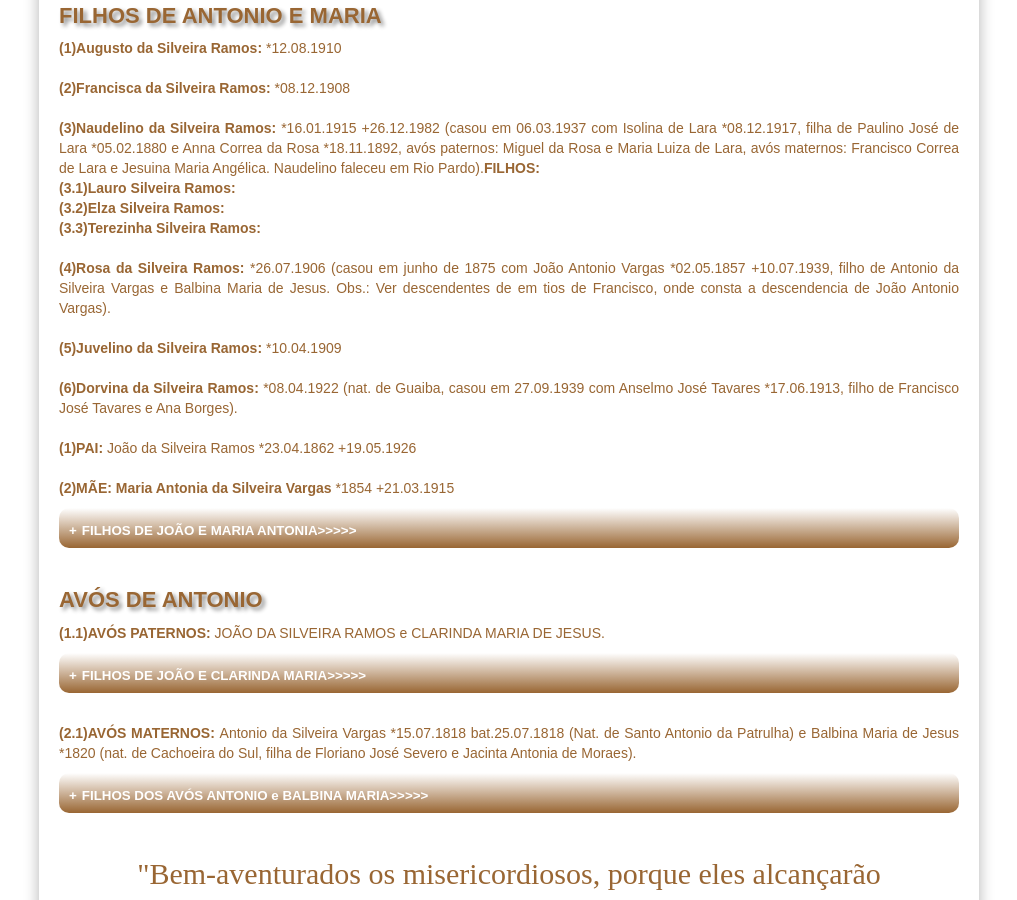
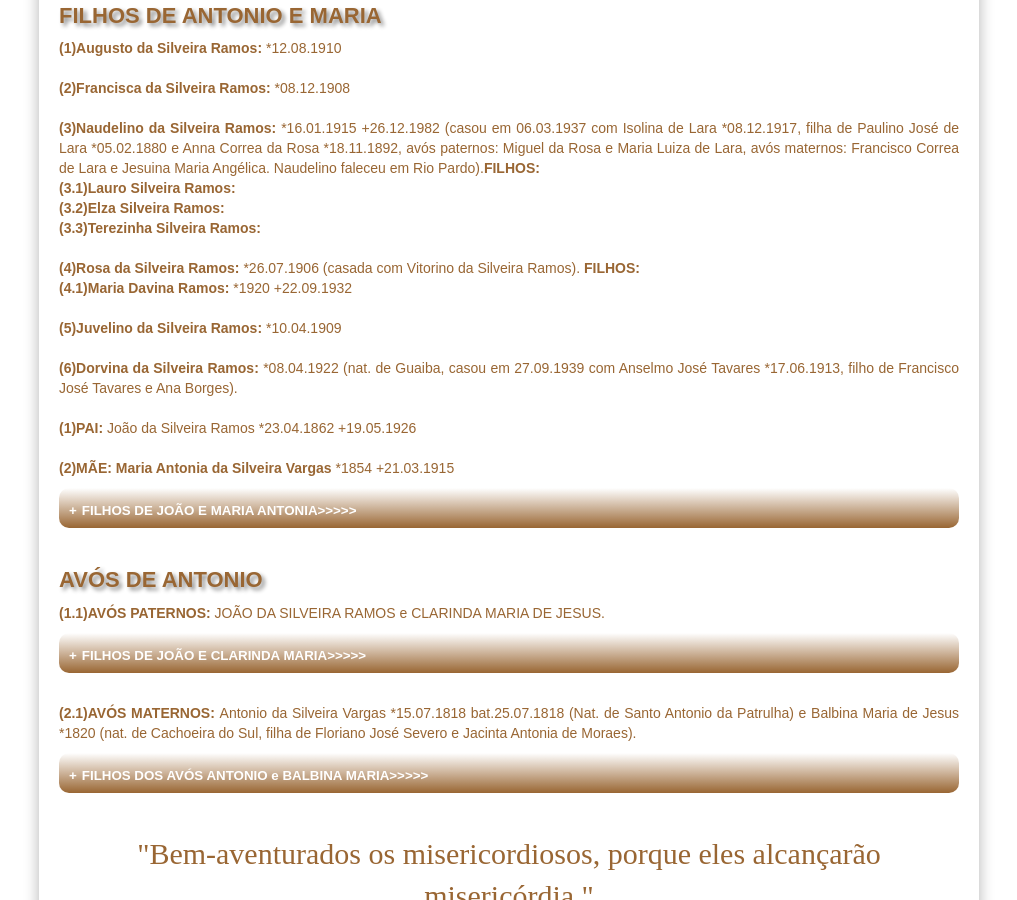
Before and after one commit to claudiovargas1955/claudiovargas1955.github.io, a Jekyll site: the page built from _pages/familia-silveira-ramos.html, in a window 1280 px wide and 900 px high, scrolled down 450 px. Shown: the whole window, without its empty margins (131-1148 px from the left). Built offline with Jekyll 4.4.1, drawn with Linux system fonts in a browser that asks for light colours; some web fonts are replaced.

Commit message:
Update familia-silveira-ramos.html

```diff
--- a/_pages/familia-silveira-ramos.html
+++ b/_pages/familia-silveira-ramos.html
@@ -110,9 +110,8 @@ Francisco Correa de Lara e Jesuina Maria Angélica. Naudelino faleceu em Rio Par
   <b>(3.2)Elza Silveira Ramos: </b><br>
   <b>(3.3)Terezinha Silveira Ramos: </b><br><br>
 
-<b>(4)Rosa da Silveira Ramos: </b>*26.07.1906 (casou em junho de 1875 com João Antonio Vargas *02.05.1857 +10.07.1939, filho de
-Antonio da Silveira Vargas e Balbina Maria de Jesus. Obs.: Ver descendentes de em tios de Francisco, onde consta a descendencia de
-João Antonio Vargas).<br><br>
+<b>(4)Rosa da Silveira Ramos: </b>*26.07.1906 (casada com Vitorino da Silveira Ramos). <b>FILHOS: </b><br>
+  <b>(4.1)Maria Davina Ramos: </b>*1920 +22.09.1932<br><br>
 
 <b>(5)Juvelino da Silveira Ramos: </b>*10.04.1909 <br><br>
 
```
